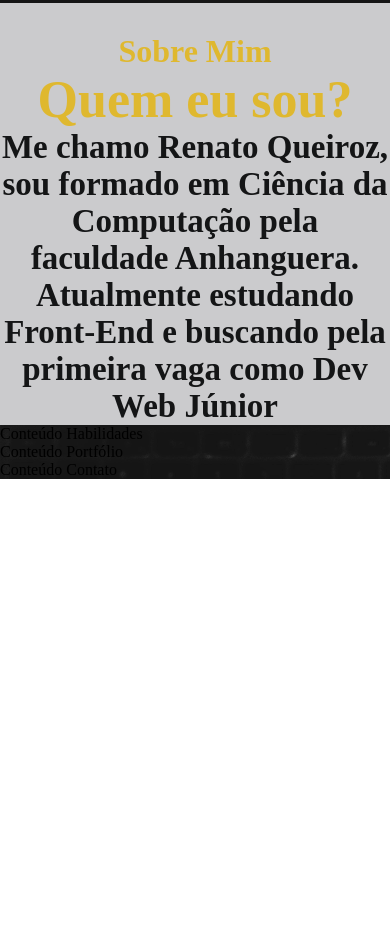
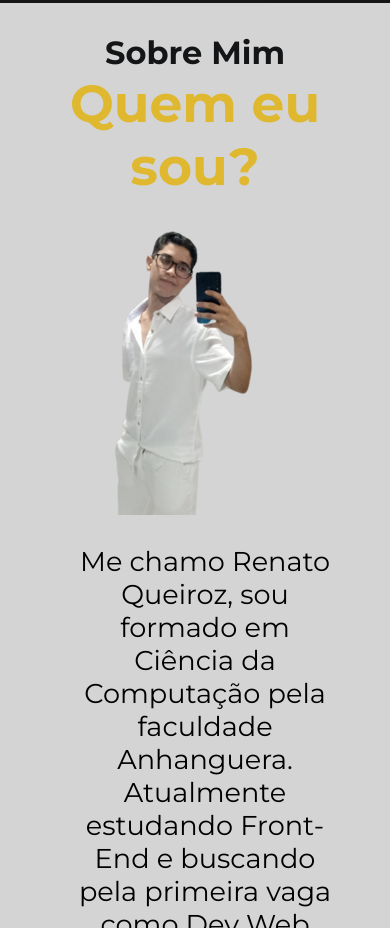
Before and after one commit to RenatoQueirozF/Site-Portfolio, a plain HTML site: page portfolio.html in a window 390 px wide. Shown: the part 1072-2000 px from the top of the page. Before the commit the page ends 1551 px from the top, so only its background shows below. Drawn offline with Linux system fonts and the light colour scheme.

Commit message:
Add files via upload

```diff
--- a/portfolio.css
+++ b/portfolio.css
@@ -78,7 +78,7 @@ nav a {
     font-weight: bolder;
     text-align: center;
     font-size: 35px;
-    font-family: Arial, Helvetica, sans-serif;
+    font-family: 'Montserrat', sans-serif;
 
 }
 
@@ -94,10 +94,12 @@ nav a {
 .intro-description {
 
     height: 76vh;
+    font-family: 'Montserrat', sans-serif;
     display: flex;
     flex-direction: column;
     text-align: center;
     justify-content: center;
+
 }
 
 .intro-item-1 {
@@ -139,21 +141,24 @@ nav a {
     /* Estilização Sobre Mim*/
 
 .about-me {
-    background-color: var(--cor2);
+
+    background-color: rgb(212, 212, 212);
+    display: flex;
+    flex-direction: column;
+    align-items: center;
+
 }
 
 .about-me-description {
 
-    display: flex;
-    flex-direction: column;
     text-align: center;
-    justify-content: center;
+    font-family: 'Montserrat';
 }
 
 .about-me-item-1 {
 
     font-size: 32px;
-    color: var(--cor4);
+    color: var(--cor5);
     font-weight: bold;
     padding-top: 30px;
 }
@@ -165,9 +170,43 @@ nav a {
     font-weight: bold;
 }
 
-.about-me-item-3 {
+.about-me-principal {
 
-    font-size: 33px;
-    color: var(--cor5);
-    font-weight: bold;
+    display: flex;
+    align-items: center;
+    padding-left: 20px;
+    width: 70%;
+
 }
+
+.about-me-principal img {
+
+    width: 36,5%;
+    height: 36,5%;
+    display: block;
+    margin: auto;
+}
+
+.about-me-principal-item-1 {
+
+    font-size: 1.7em;
+    font-family: 'Montserrat', sans-serif;
+    height: 20%;
+    flex-wrap: wrap;
+}
+
+@media only screen and (max-width:768px) {
+	.about-me-principal {
+        padding-top: 25px;
+        flex-wrap: wrap;
+        text-align: center;
+	}
+}
+
+@media only screen and (max-width:768px) {
+    .about-me-principal img {
+        width: 36,5%;
+        height: 36,5%;
+        padding-bottom: 30px;
+    }
+}
--- a/portfolio.html
+++ b/portfolio.html
@@ -36,16 +36,16 @@
           </div>
             <ul class="nav-menu">
               <li>
-                <a href="#intro" class = "nav-item">Inicio</a>
+                <a href="#intro" title ="Início" class="nav-item">Inicio</a>
               </li>
               <li>
-                <a href="#  about-me" class = "nav-item">Sobre Mim</a>
+                <a href="#about-me" title="Sobre Mim" class="nav-item">Sobre Mim</a>
               </li>
               <li>
-                <a href="#" class = "nav-item">Habilidades</a>
+                <a href="#" title ="Habilidades" class="nav-item">Habilidades</a>
               </li>
               <li>
-                <a href="#" class = "nav-item">Portfólio</a>
+                <a href="#" title ="Portfolio" class="nav-item">Portfólio</a>
               </li>
               <li>
                 <a href="#" class = "nav-item">Contato</a>
@@ -54,7 +54,7 @@
         </nav>
     </header>
   <main>
-    <section class="intro">
+    <section class="intro" id="intro">
 
       <div class="intro-description">
 
@@ -68,7 +68,7 @@
 
           <a class="social-content" href="https://www.instagram.com/renatinq" target="_blank"><img src="instagram.png" ></a>
 
-          <a class="social-content" href="https://www.linkedin.com/in/renato-queiroz-a458511b5/" target="_blank"><img src="linkedin.png" ></a>
+          <a class="social-content" href="https://www.linkedin.com/in/renato-queiroz-a458511b5/" target="_blank"><img src="linkedin.png"></a>
 
           <a class="social-content" href="https://github.com/RenatoQueirozF" target="_blank"><img src="github.png" ></a>
 
@@ -76,7 +76,7 @@
 
     </section>
 
-    <section class ="about-me">
+    <section class ="about-me" id= "about-me">
 
       <div class="about-me-description">
 
@@ -84,7 +84,14 @@
 
         <h1 class ="about-me-item-2">Quem eu sou?</h1>
 
-        <p class="about-me-item-3">Me chamo Renato Queiroz, sou formado em Ciência da Computação pela faculdade Anhanguera. Atualmente estudando Front-End e buscando pela primeira vaga como Dev Web Júnior</p>
+      </div>
+
+      <div class= "about-me-principal">
+
+        <img src="renato.png">
+
+        <p class="about-me-principal-item-1">Me chamo Renato Queiroz, sou formado em Ciência da Computação pela faculdade Anhanguera. Atualmente estudando Front-End e buscando pela primeira vaga como Dev Web Júnior. </p>
+
       </div>
 
     </section>
```
Also changed, not shown: renato.png (added).
